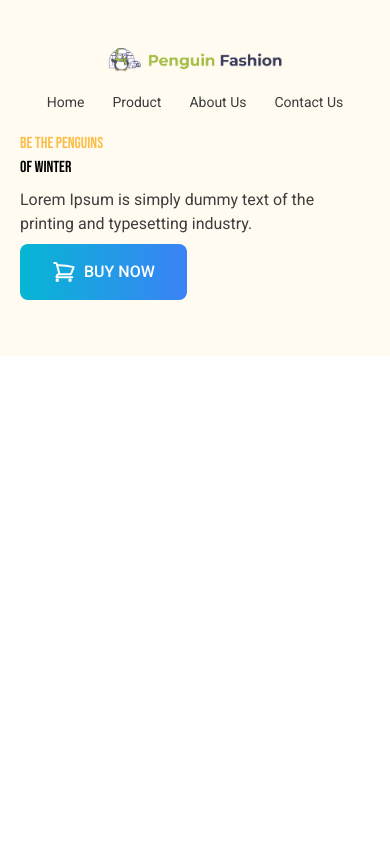
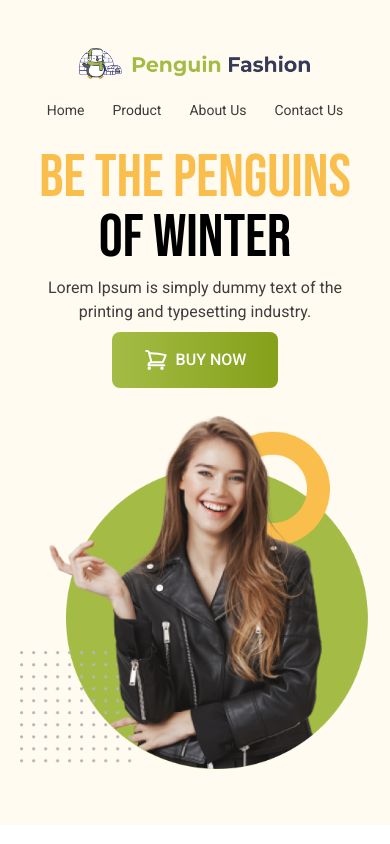
Before and after one commit to shihab01118/Penguin-Fashion, a plain HTML site: page index.html in a window 390 px wide. Drawn offline with nearby package versions, Linux system fonts and the light colour scheme.

Commit message:
banner responsive okay

```diff
--- a/index.html
+++ b/index.html
@@ -24,7 +24,7 @@
     <header class="bg-[#FFFBF0] px-5 lg:px-32 pt-12 pb-14 md:px-14">
         <!-- nav section -->
         <nav class="flex flex-col gap-y-5 lg:flex-row items-center justify-between">
-            <div class="w-1/2 lg:w-1/5">
+            <div class="w-2/3 lg:w-1/5">
                 <img src="icons/logo.png" alt="" class="w-full">
             </div>
             <div>
@@ -37,20 +37,25 @@
             </div>
         </nav>
         <!-- banner section -->
-        <section class="mt-5">
+        <section class="mt-7 lg:mt-5 flex flex-col gap-5 lg:flex-row items-center lg:justify-between">
             <!-- banner content -->
-            <div>
-                <h2 class="font-bebas uppercase lg:text-7xl lg:text-[#363958]"><span class="text-[#FABE4C]">Be the Penguins</span> <br> of Winter</h2>
-                <p class="text-[#3E3E3E] leading-6 font-roboto my-2">Lorem Ipsum is simply dummy text of the printing and typesetting industry.</p>
-                <button class="inline-flex items-center gap-2 text-white uppercase bg-gradient-to-r from-cyan-500 to-blue-500 px-8 py-4 rounded-lg font-roboto font-medium">
+            <div class="max-w-md text-center lg:text-left">
+                <h2 class="font-bebas uppercase text-6xl lg:text-7xl lg:text-[#363958]">
+                    <span class="text-[#FABE4C]">Be the Penguins</span>
+                    <br>
+                    of Winter</h2>
+                <p class="text-[#3E3E3E] leading-6 font-roboto my-2">
+                    Lorem Ipsum is simply dummy text of the printing and typesetting industry.
+                </p>
+                <button class="inline-flex items-center gap-2 text-white uppercase bg-gradient-to-r from-[#A4BC46] to-[#85A019] px-8 py-4 rounded-lg font-roboto font-medium">
                     <svg xmlns="http://www.w3.org/2000/svg" fill="none" viewBox="0 0 24 24" stroke-width="2" stroke="currentColor" class="w-6 h-6">
                     <path stroke-linecap="round" stroke-linejoin="round" d="M2.25 3h1.386c.51 0 .955.343 1.087.835l.383 1.437M7.5 14.25a3 3 0 00-3 3h15.75m-12.75-3h11.218c1.121-2.3 2.1-4.684 2.924-7.138a60.114 60.114 0 00-16.536-1.84M7.5 14.25L5.106 5.272M6 20.25a.75.75 0 11-1.5 0 .75.75 0 011.5 0zm12.75 0a.75.75 0 11-1.5 0 .75.75 0 011.5 0z" />
-                  </svg>
-                   Buy Now</button>
+                    </svg>Buy Now
+                </button>
             </div>
             <!-- banner image -->
             <div>
-
+                <img src="images/model.png" alt="">
             </div>
         </section>
     </header>
```
